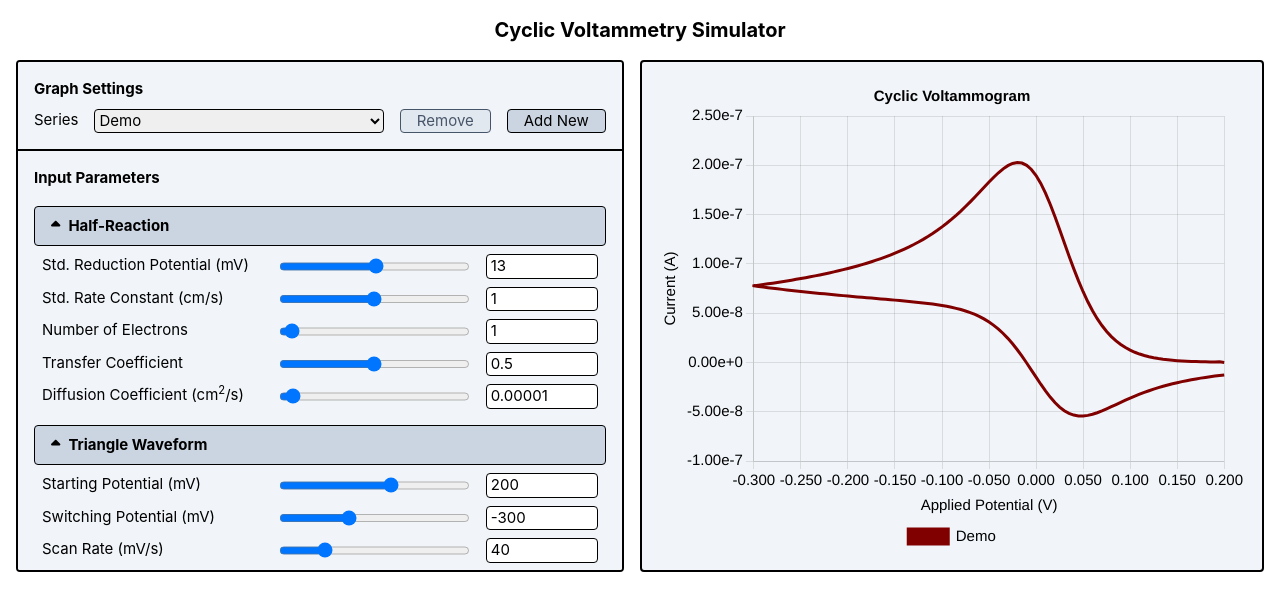
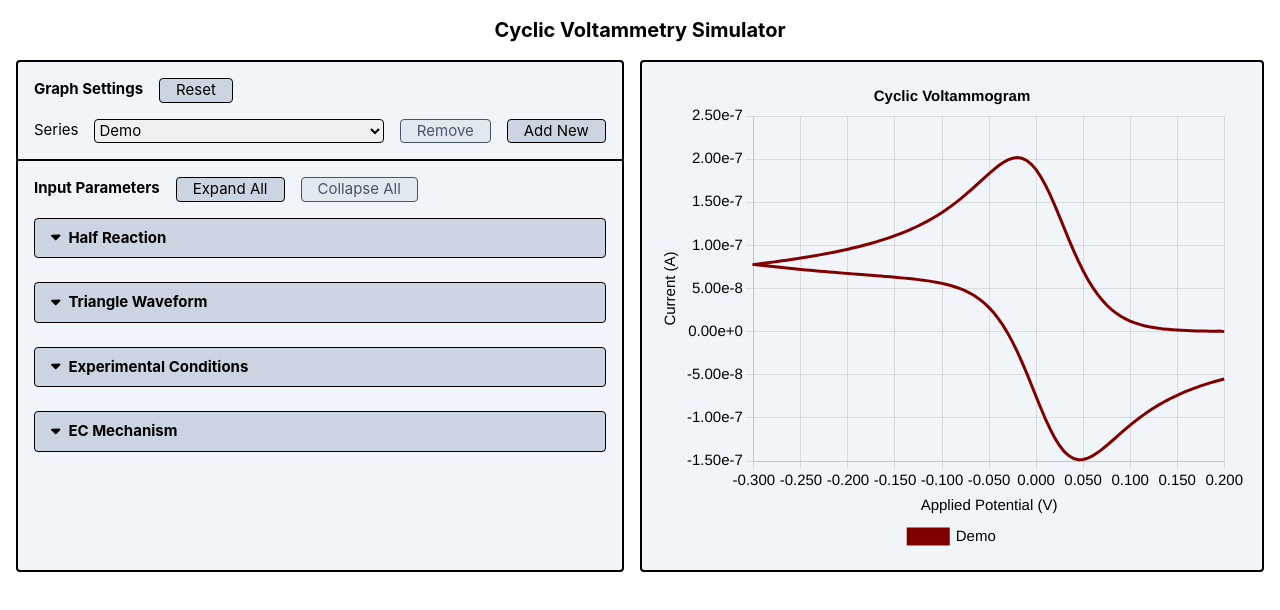
Before and after one commit to cv-sim/cv-sim-2, a Vue app: page / in a window 1280 px wide. Shown: the top 610 px of the page. Built offline with nearby package versions, Linux system fonts and the light colour scheme.

Commit message:
small tweaks, added reset button

```diff
--- a/src/App.vue
+++ b/src/App.vue
@@ -3,12 +3,8 @@ import SimulatorDashboard from '@/components/SimulatorDashboard.vue'
 </script>
 
 <template>
-  <div class="p-4 mb-8 xl:h-screen">
-    <header>
-      <h1 class="text-center mb-4 font-bold">Cyclic Voltammetry Simulator</h1>
-    </header>
-    <main>
-      <SimulatorDashboard />
-    </main>
+  <div class="xl:h-screen-95 p-4">
+    <h1 class="text-center mb-4 font-bold">Cyclic Voltammetry Simulator</h1>
+    <SimulatorDashboard />
   </div>
 </template>
--- a/src/components/SimulatorDashboard.vue
+++ b/src/components/SimulatorDashboard.vue
@@ -4,10 +4,10 @@ import InputParameters from '@/components/main/InputParameters.vue'
 </script>
 
 <template>
-  <div class="flex max-xl:flex-col-reverse max-h-full gap-4 justify-center">
+  <div class="flex max-xl:flex-col-reverse gap-4 h-full justify-center pb-4">
     <InputParameters class="max-w-2xl max-xl:self-center w-full overflow-auto xl:max-h-128" />
     <CyclicVoltammogram
-      class="w-full max-xl:self-center min-h-80 md:h-112 xl:h-128 md:max-xl:max-w-2xl xl:max-w-3xl"
+      class="w-full max-xl:self-center min-h-80 md:min-h-112 max-h-128 md:max-xl:max-w-2xl xl:max-w-3xl"
     />
   </div>
 </template>
--- a/src/components/common/CollapsibleGroup.vue
+++ b/src/components/common/CollapsibleGroup.vue
@@ -2,7 +2,7 @@
 import { ref, computed, watch } from 'vue'
 
 const props = defineProps({
-  modelValue: { type: Boolean, default: true },
+  modelValue: { type: Boolean, default: false },
   title: String
 })
 
--- a/src/components/common/SeriesModal.vue
+++ b/src/components/common/SeriesModal.vue
@@ -43,7 +43,9 @@ const disableAdding = computed(() => {
           <label class="w-12">Color</label>
           <input type="color" v-model="color" />
         </div>
-        <button @click="addSeries()" :disabled="disableAdding" class="self-center">Add</button>
+        <button @click="addSeries()" :disabled="disableAdding" class="self-center mt-2">
+          Save
+        </button>
       </div>
     </div>
   </Transition>
--- a/src/components/main/InputParameters.vue
+++ b/src/components/main/InputParameters.vue
@@ -4,9 +4,17 @@ import InputSlider from '@/components/common/InputSlider.vue'
 import InputSelect from '@/components/common/InputSelect.vue'
 import SeriesModal from '@/components/common/SeriesModal.vue'
 import CollapsibleGroup from '@/components/common/CollapsibleGroup.vue'
-import { computed, ref } from 'vue'
+import { computed, ref, reactive } from 'vue'
 
 const store = useGraphStore()
+
+const seriesModalOpen = ref(false)
+const groupVisibilities = reactive({
+  halfReaction: false,
+  triangleWaveform: false,
+  experimentalConditions: false,
+  ecMechanism: false
+})
 
 const seriesOptions = computed(() =>
   Object.entries(store.datasets).map(([key, value]) => ({
@@ -14,14 +22,25 @@ const seriesOptions = computed(() =>
     value: key
   }))
 )
+const allGroupsExpanded = computed(() => Object.values(groupVisibilities).every(Boolean))
+const allGroupsCollapsed = computed(() => Object.values(groupVisibilities).every((value) => !value))
 
-const seriesModalOpen = ref(false)
+function toggleGroupVisibilities(value) {
+  Object.keys(groupVisibilities).forEach((key) => (groupVisibilities[key] = value))
+}
+
+function reset() {
+  store.reset()
+}
 </script>
 
 <template>
   <div class="flex flex-col bg-slate-100 border-2 border-black rounded">
     <div class="flex flex-col gap-y-2 p-4">
-      <span class="font-bold">Graph Settings</span>
+      <div class="flex gap-4 mb-2">
+        <span class="font-bold">Graph Settings</span>
+        <button @click="reset">Reset</button>
+      </div>
       <InputSelect label="Series" v-model="store.selectedID" :options="seriesOptions">
         <template #after-select>
           <button @click="store.removeSeries(store.selectedID)" :disabled="store.count <= 1">
@@ -35,8 +54,16 @@ const seriesModalOpen = ref(false)
       </InputSelect>
     </div>
     <div class="flex flex-col gap-y-4 border-t-2 border-black p-4">
-      <span class="font-bold">Input Parameters</span>
-      <CollapsibleGroup title="Half-Reaction">
+      <div class="flex gap-4">
+        <span class="font-bold">Input Parameters</span>
+        <button @click="toggleGroupVisibilities(true)" :disabled="allGroupsExpanded">
+          Expand All
+        </button>
+        <button @click="toggleGroupVisibilities(false)" :disabled="allGroupsCollapsed">
+          Collapse All
+        </button>
+      </div>
+      <CollapsibleGroup v-model="groupVisibilities.halfReaction" title="Half Reaction">
         <InputSlider
           label="Std. Reduction Potential (mV)"
           min="-750"
@@ -73,7 +100,7 @@ const seriesModalOpen = ref(false)
           v-model="store.selectedParameters.diffCoef"
         />
       </CollapsibleGroup>
-      <CollapsibleGroup title="Triangle Waveform">
+      <CollapsibleGroup v-model="groupVisibilities.triangleWaveform" title="Triangle Waveform">
         <InputSlider
           label="Starting Potential (mV)"
           min="-1000"
@@ -96,7 +123,10 @@ const seriesModalOpen = ref(false)
           v-model="store.selectedParameters.scanRate"
         />
       </CollapsibleGroup>
-      <CollapsibleGroup title="Experimental Conditions">
+      <CollapsibleGroup
+        v-model="groupVisibilities.experimentalConditions"
+        title="Experimental Conditions"
+      >
         <InputSlider
           label="Initial Concentration (M)"
           min="0"
@@ -119,7 +149,7 @@ const seriesModalOpen = ref(false)
           v-model="store.selectedParameters.temp"
         />
       </CollapsibleGroup>
-      <CollapsibleGroup title="EC Mechanism">
+      <CollapsibleGroup v-model="groupVisibilities.ecMechanism" title="EC Mechanism">
         <InputSlider
           label="1<sup>st</sup> Order Rate Constant (s<sup>-1</sup>)"
           min="0"
--- a/src/constants/parameters.js
+++ b/src/constants/parameters.js
@@ -1,4 +1,4 @@
-export default {
+export default Object.freeze({
   scanRate: 40,
   vStd: 13,
   vStart: 200,
@@ -7,8 +7,8 @@ export default {
   cStart: 6.1 * 10 ** -5,
   diffCoef: 10 ** -5,
   kStd: 1,
-  kFirstOrder: 0.075,
+  kFirstOrder: 0,
   transCoef: 0.5,
   area: 2.54 * 10 ** -2,
   temp: 293.15
-}
+})
--- a/src/stores/graph.js
+++ b/src/stores/graph.js
@@ -31,6 +31,16 @@ export const useGraphStore = defineStore('graphStore', {
         this.selectedID = Object.keys(this.datasets).find((datasetID) => datasetID !== id)
       }
       delete this.datasets[id]
+    },
+    reset() {
+      this.selectedID = 'default'
+      this.datasets = {
+        default: {
+          title: 'Demo',
+          color: '#800000',
+          parameters: { ...DEFAULT_PARAMETERS }
+        }
+      }
     }
   },
   getters: {
--- a/tailwind.config.js
+++ b/tailwind.config.js
@@ -5,7 +5,8 @@ export default {
     extend: {
       spacing: {
         112: '28rem',
-        128: '32rem'
+        128: '32rem',
+        'screen-95': '95vh'
       }
     }
   },
```
